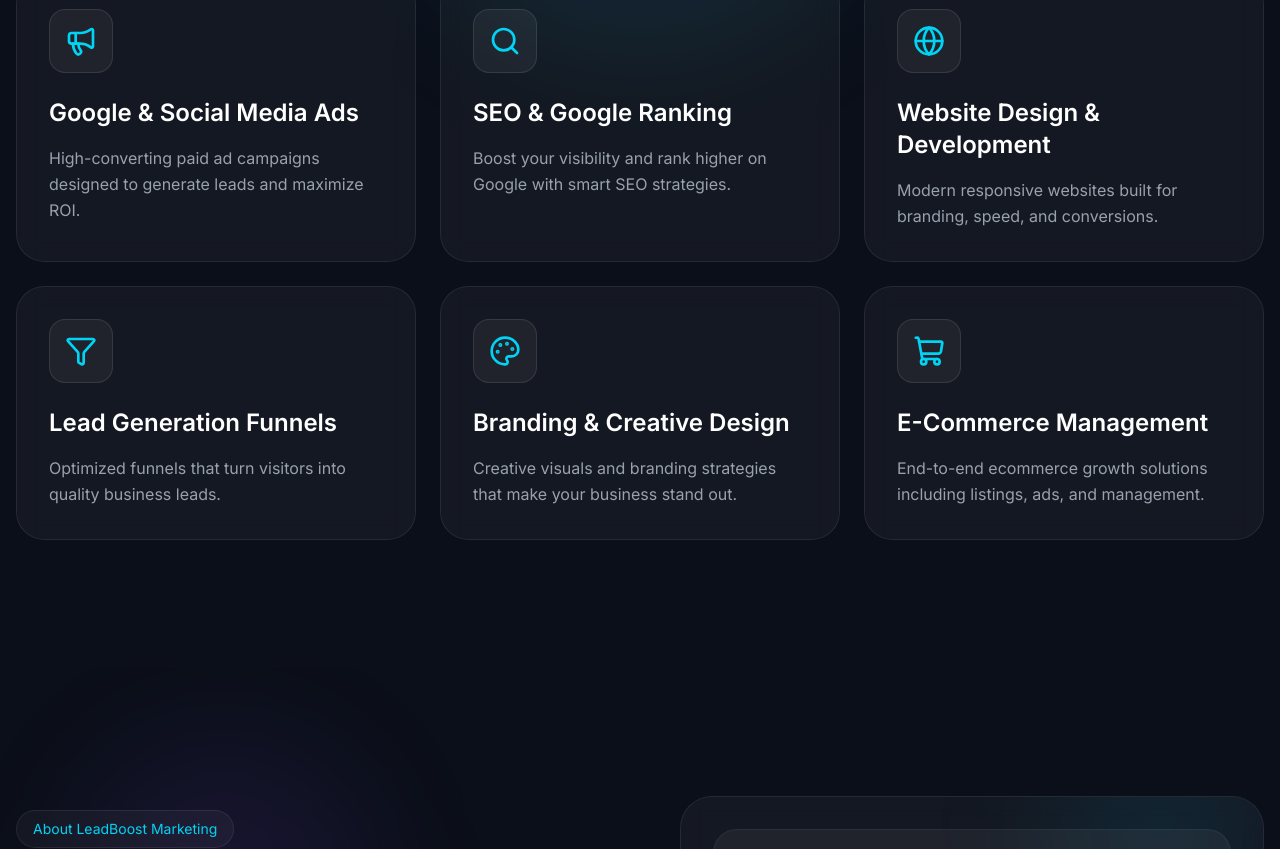
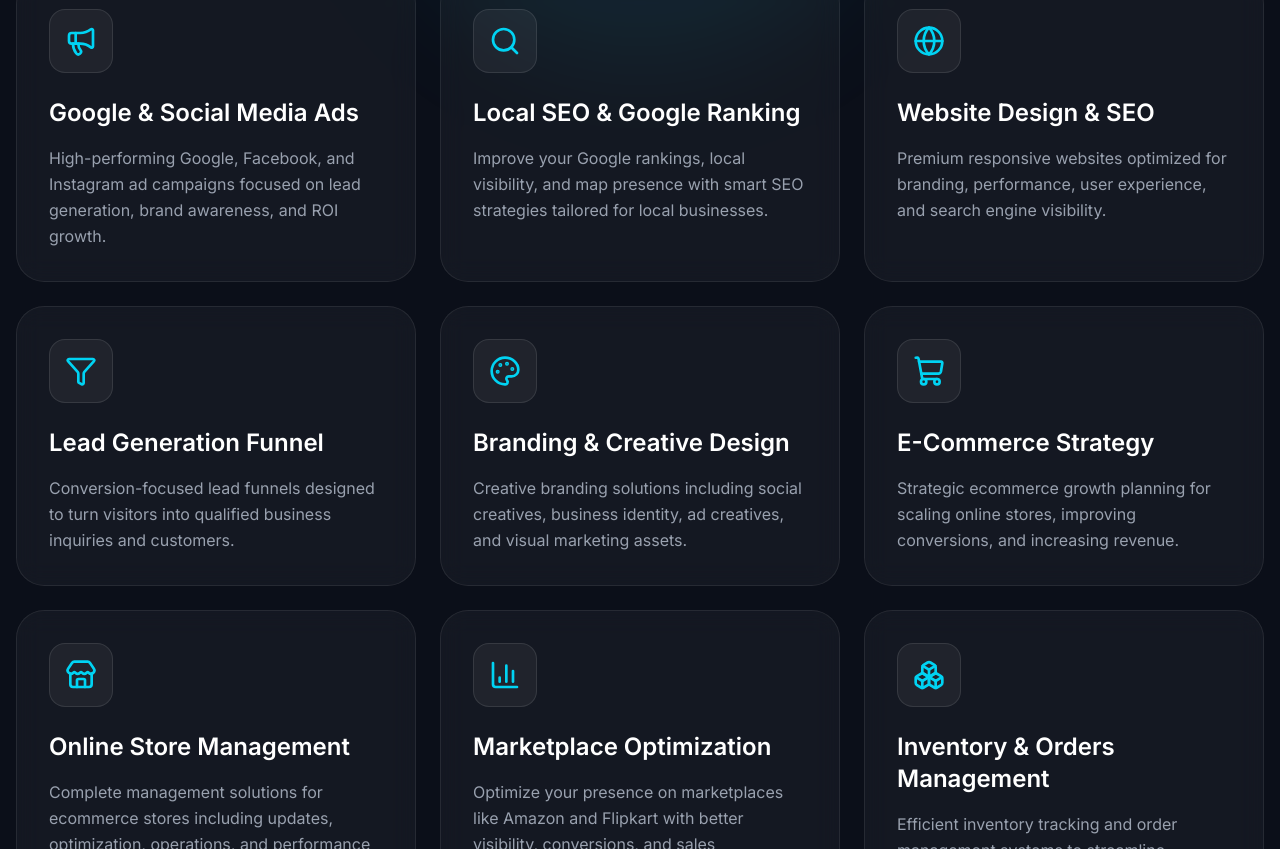
Before and after one commit to ks6024108/leadboost-marketing, a React (Vite) app: page / in a window 1280 px wide. Shown: the part 1251-2100 px from the top of the page. Built offline with nearby package versions, Linux system fonts and the light colour scheme.

Commit message:
actual services data replaced

```diff
--- a/src/data/services.js
+++ b/src/data/services.js
@@ -5,48 +5,80 @@
   Funnel,
   Palette,
   ShoppingCart,
+  Store,
+  BarChart3,
+  Boxes,
+  BadgePercent,
 } from "lucide-react";
 
 export const services = [
   {
     title: "Google & Social Media Ads",
     description:
-      "High-converting paid ad campaigns designed to generate leads and maximize ROI.",
+      "High-performing Google, Facebook, and Instagram ad campaigns focused on lead generation, brand awareness, and ROI growth.",
     icon: Megaphone,
   },
 
   {
-    title: "SEO & Google Ranking",
+    title: "Local SEO & Google Ranking",
     description:
-      "Boost your visibility and rank higher on Google with smart SEO strategies.",
+      "Improve your Google rankings, local visibility, and map presence with smart SEO strategies tailored for local businesses.",
     icon: Search,
   },
 
   {
-    title: "Website Design & Development",
+    title: "Website Design & SEO",
     description:
-      "Modern responsive websites built for branding, speed, and conversions.",
+      "Premium responsive websites optimized for branding, performance, user experience, and search engine visibility.",
     icon: Globe,
   },
 
   {
-    title: "Lead Generation Funnels",
+    title: "Lead Generation Funnel",
     description:
-      "Optimized funnels that turn visitors into quality business leads.",
+      "Conversion-focused lead funnels designed to turn visitors into qualified business inquiries and customers.",
     icon: Funnel,
   },
 
   {
     title: "Branding & Creative Design",
     description:
-      "Creative visuals and branding strategies that make your business stand out.",
+      "Creative branding solutions including social creatives, business identity, ad creatives, and visual marketing assets.",
     icon: Palette,
   },
 
   {
-    title: "E-Commerce Management",
+    title: "E-Commerce Strategy",
     description:
-      "End-to-end ecommerce growth solutions including listings, ads, and management.",
+      "Strategic ecommerce growth planning for scaling online stores, improving conversions, and increasing revenue.",
     icon: ShoppingCart,
   },
+
+  {
+    title: "Online Store Management",
+    description:
+      "Complete management solutions for ecommerce stores including updates, optimization, operations, and performance tracking.",
+    icon: Store,
+  },
+
+  {
+    title: "Marketplace Optimization",
+    description:
+      "Optimize your presence on marketplaces like Amazon and Flipkart with better visibility, conversions, and sales performance.",
+    icon: BarChart3,
+  },
+
+  {
+    title: "Inventory & Orders Management",
+    description:
+      "Efficient inventory tracking and order management systems to streamline ecommerce business operations.",
+    icon: Boxes,
+  },
+
+  {
+    title: "Product Listing & Ads Optimization",
+    description:
+      "Professional product listings and ad optimization strategies designed to improve CTR, conversions, and product sales.",
+    icon: BadgePercent,
+  },
 ];
```
